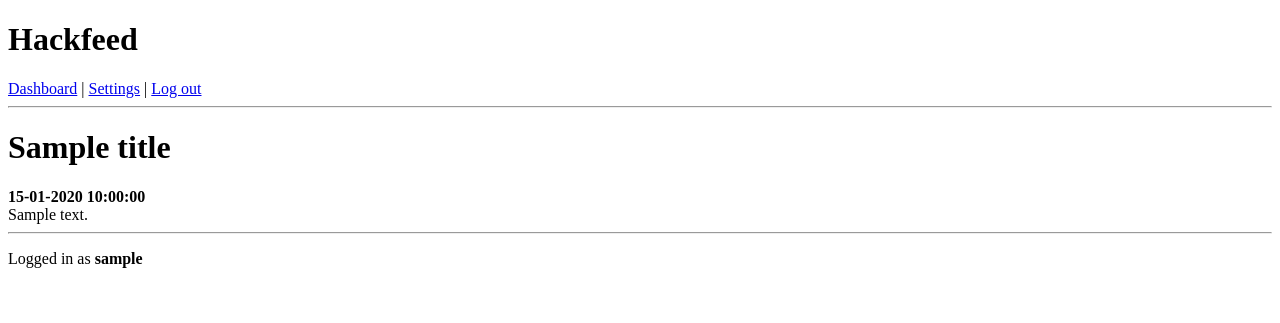
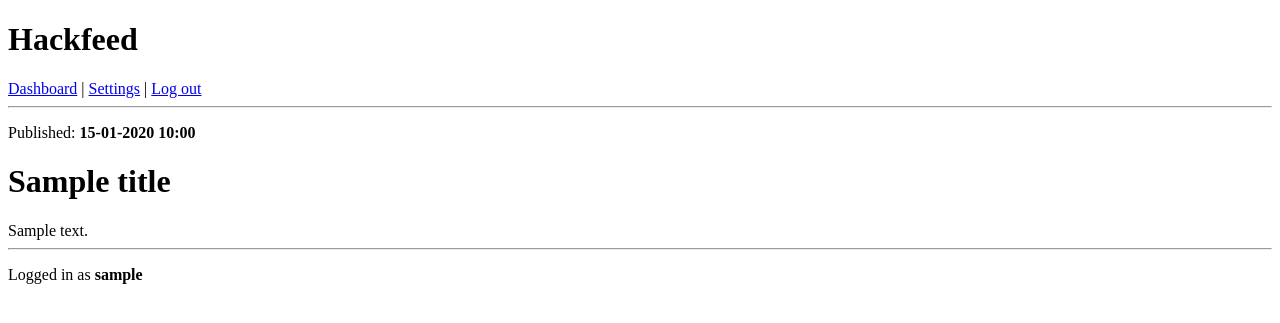
Before and after one commit to napsyn/tsoha-chat, a Flask app: template app/templates/post.html in a window 1280 px wide. Shown: the top 323 px of the page. Run offline with Flask 3, Linux system fonts and the light colour scheme; the visitor is signed in with stand-in values (Sample User, id 1); the template is opened without the code that fills it: most values are stand-ins (such as "Sample title", 1, 10 or a date in 2020).

Commit message:
template text change ceated at->published

```diff
--- a/app/templates/dashboard.html
+++ b/app/templates/dashboard.html
@@ -7,7 +7,7 @@
 <table>
     {%for item in items%}
     <tr>
-        <td class="table_content"><p><a href={{url_for("get_post", post_id=item[0])}}><b>{{ item[1] }}</b></a> By: <b>{{ item[3] }}</b> Created at: {{ item[4].strftime("%d-%m-%Y %H:%M:%S") }}</p> {% endfor %}</td>
+        <td class="table_content"><p><a href={{url_for("get_post", post_id=item[0])}}><b>{{ item[1] }}</b></a> By: <b>{{ item[3] }}</b> Published: {{ item[4].strftime("%d-%m-%Y") }}</p> {% endfor %}</td>
     </tr>
 </table>
 <h2>Write a new post</h2>
--- a/app/templates/post.html
+++ b/app/templates/post.html
@@ -3,8 +3,8 @@
 {% block content %}
 <title>Dashboard</title>
 {% if session.user_id %}
+<p>Published: <b>{{ date.strftime("%d-%m-%Y %H:%M") }}</b></p>
 <h1>{{ title }}</h1>
-<b>{{ date.strftime("%d-%m-%Y %H:%M:%S") }}</b>
 <div>
 {{ content }}
 </div>
```
Also changed, not shown: 1 other file.
